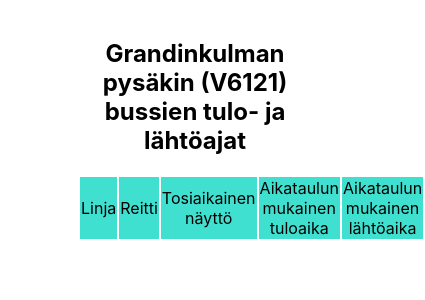
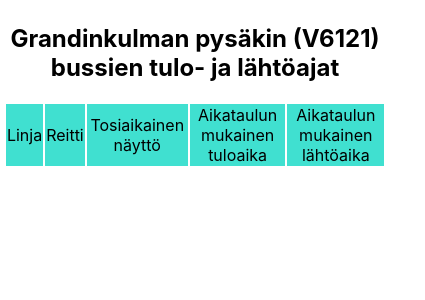
Before and after one commit to jhiekkap/GrandinkulmaNextBuses, a React (Create React App) app: page / in a window 390 px wide. Shown: the top 300 px of the page, 425 px wide, since content can reach past the window. Built offline with nearby package versions, Linux system fonts and the light colour scheme; no server answers.

Commit message:
vähän responsiivisuutta

```diff
--- a/src/App.css
+++ b/src/App.css
@@ -6,7 +6,11 @@
   padding: 5% 20%;
 }
 
-
+@media only screen and (max-width: 600px) {
+   .App {
+    padding: 1%;
+   }
+ }
 
 td {
    background-color: turquoise;
```
